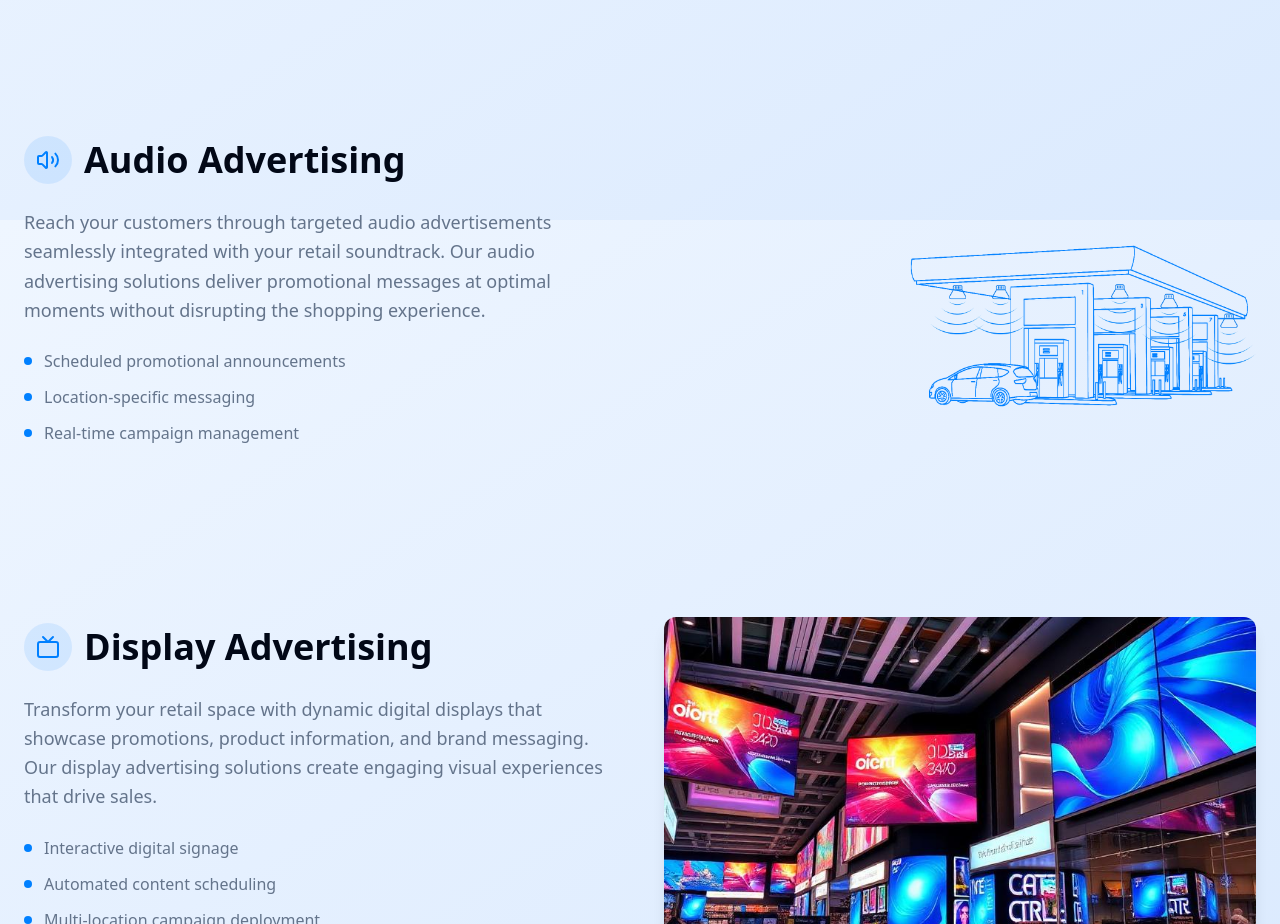
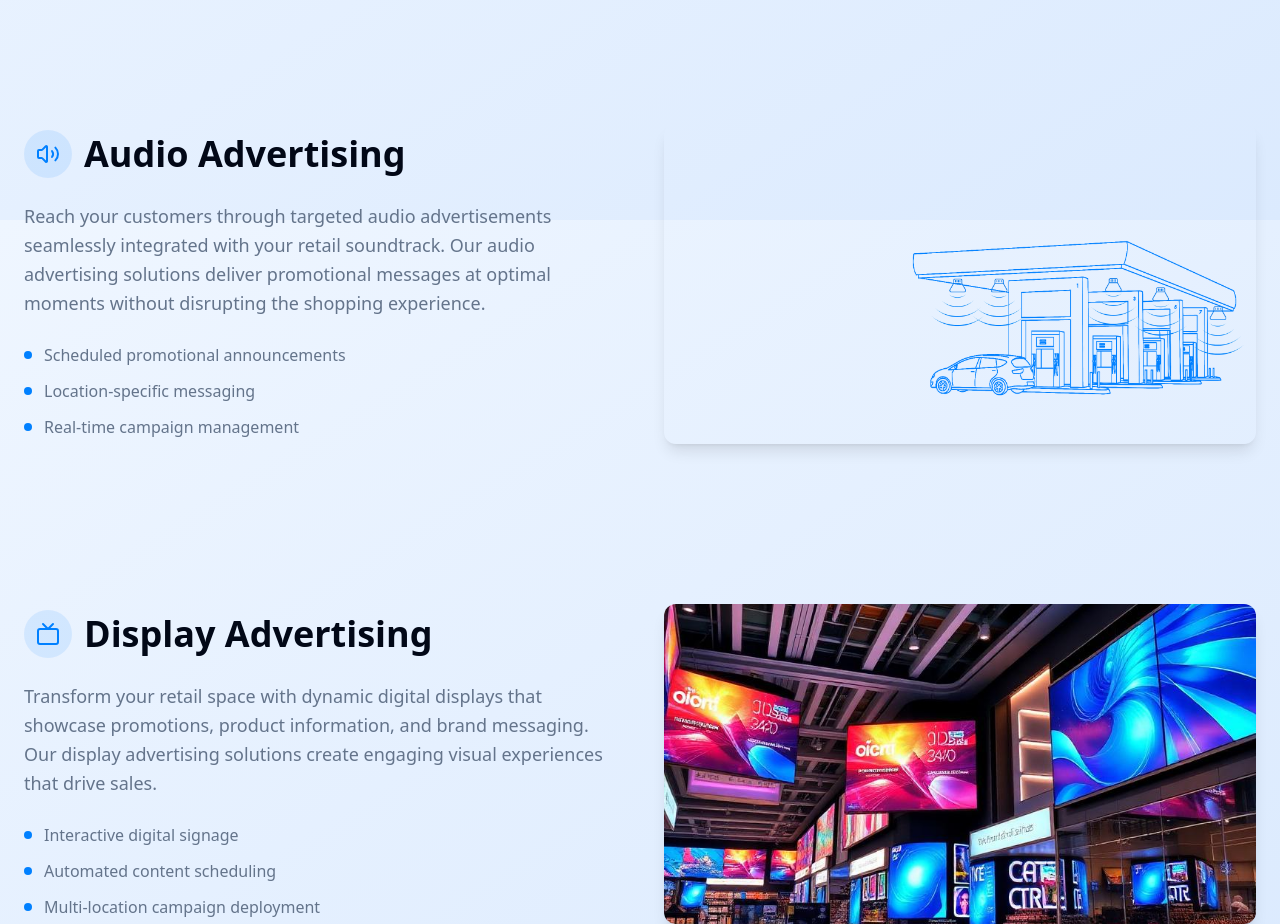
Before and after one commit to AashiqShaik/blue-wave-radio-vibes, a React (Vite) app: page / in a window 1280 px wide. Shown: the part 1380-2304 px from the top of the page. Built offline with nearby package versions, Linux system fonts and the light colour scheme.

Commit message:
Update Audio Advertising image size

```diff
--- a/src/pages/Home.tsx
+++ b/src/pages/Home.tsx
@@ -190,7 +190,7 @@ const Home = () => {
               <img
                 src="/lovable-uploads/f57325ce-c64e-4d89-86b9-a1bb83e5d9d9.png"
                 alt="Gas station audio advertising solutions"
-                className="w-full h-full object-contain"
+                className="w-full h-64 md:h-80 object-contain rounded-xl shadow-lg"
               />
             </div>
           </div>
```
